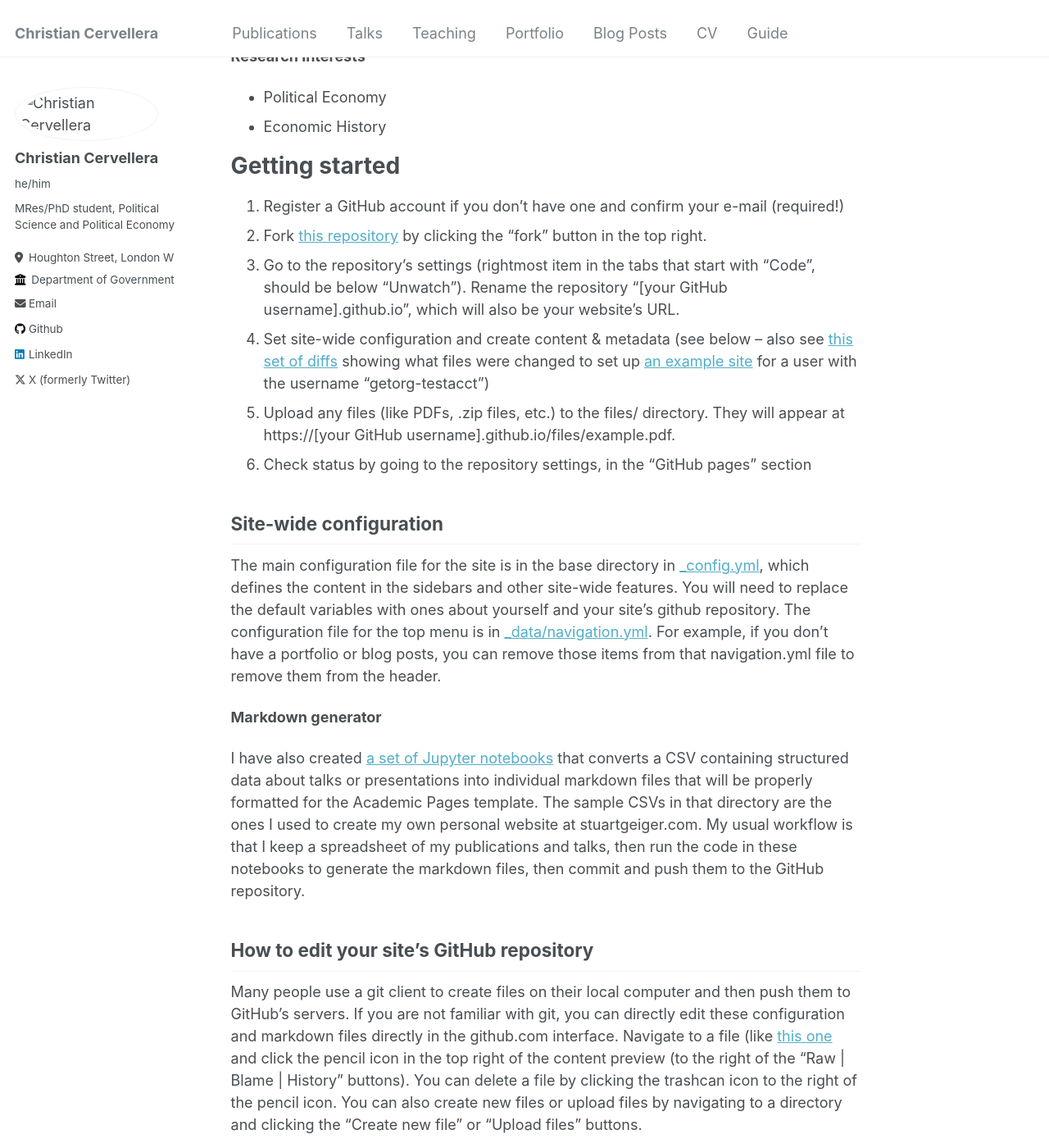
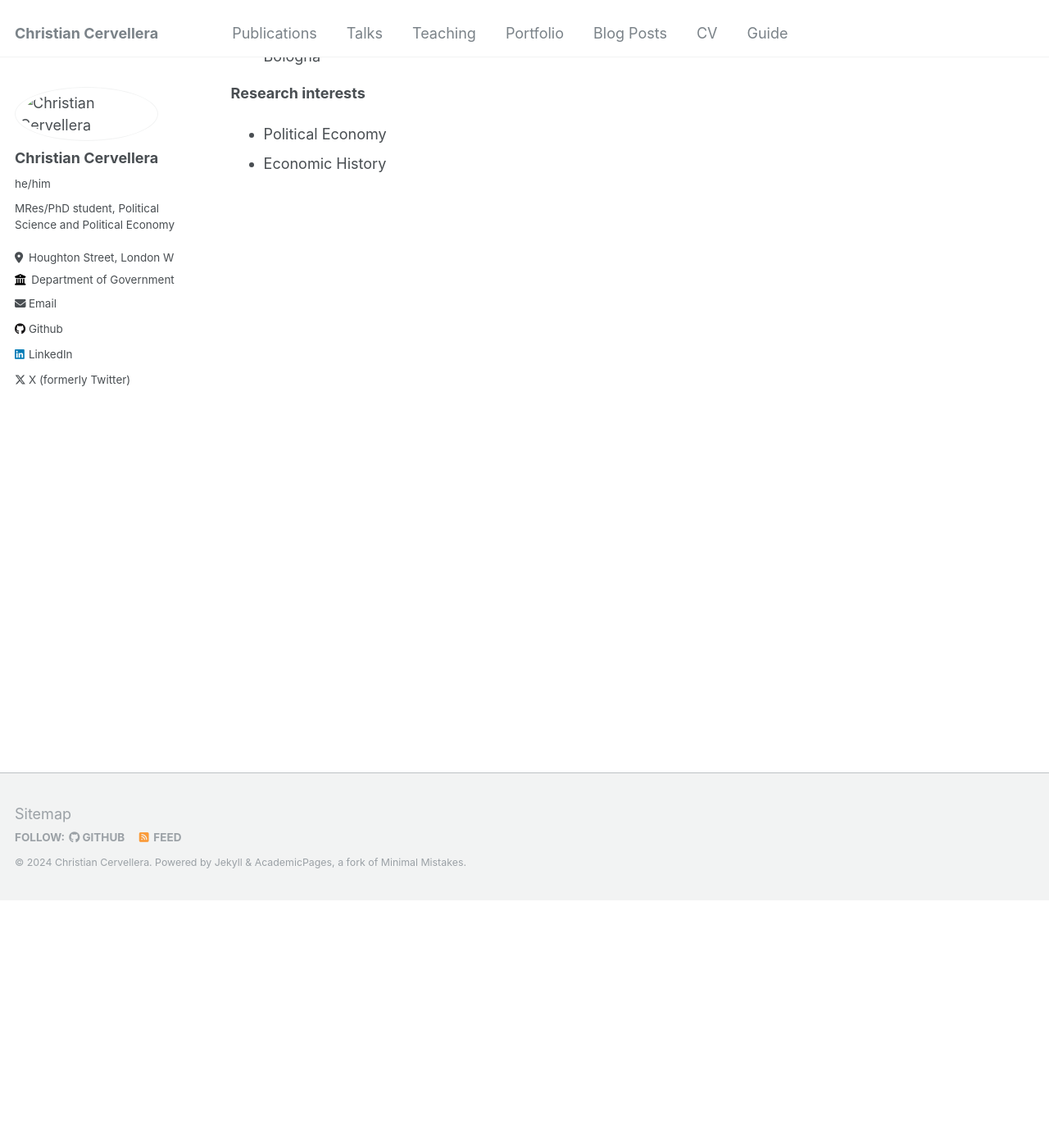
Before and after one commit to ritwika-das/ritwika-das.github.io, a Jekyll site: the page built from _pages/about.md, in a window 1280 px wide and 1400 px high, scrolled down 302 px. Shown: the whole window at 82% size. Built offline with Jekyll 4.4.1, drawn with Linux system fonts in a browser that asks for light colours; some of the changed text lies outside the part shown.

Commit message:
Update about.md

```diff
--- a/_pages/about.md
+++ b/_pages/about.md
@@ -8,6 +8,7 @@ redirect_from:
 ---
 
 MRes student in Political Science at the LSE.
+----
 
 **Previously:**
 - Pre-doctoral fellow at FAIR - CELE, Norwegian School of Economics
@@ -16,33 +17,3 @@ MRes student in Political Science at the LSE.
 **Research interests**
 - Political Economy
 - Economic History
-
-Getting started
-======
-1. Register a GitHub account if you don't have one and confirm your e-mail (required!)
-1. Fork [this repository](https://github.com/academicpages/academicpages.github.io) by clicking the "fork" button in the top right.
-1. Go to the repository's settings (rightmost item in the tabs that start with "Code", should be below "Unwatch"). Rename the repository "[your GitHub username].github.io", which will also be your website's URL.
-1. Set site-wide configuration and create content & metadata (see below -- also see [this set of diffs](http://archive.is/3TPas) showing what files were changed to set up [an example site](https://getorg-testacct.github.io) for a user with the username "getorg-testacct")
-1. Upload any files (like PDFs, .zip files, etc.) to the files/ directory. They will appear at https://[your GitHub username].github.io/files/example.pdf.
-1. Check status by going to the repository settings, in the "GitHub pages" section
-
-Site-wide configuration
-------
-The main configuration file for the site is in the base directory in [_config.yml](https://github.com/academicpages/academicpages.github.io/blob/master/_config.yml), which defines the content in the sidebars and other site-wide features. You will need to replace the default variables with ones about yourself and your site's github repository. The configuration file for the top menu is in [_data/navigation.yml](https://github.com/academicpages/academicpages.github.io/blob/master/_data/navigation.yml). For example, if you don't have a portfolio or blog posts, you can remove those items from that navigation.yml file to remove them from the header.
-
-
-**Markdown generator**
-
-I have also created [a set of Jupyter notebooks](https://github.com/academicpages/academicpages.github.io/tree/master/markdown_generator
-) that converts a CSV containing structured data about talks or presentations into individual markdown files that will be properly formatted for the Academic Pages template. The sample CSVs in that directory are the ones I used to create my own personal website at stuartgeiger.com. My usual workflow is that I keep a spreadsheet of my publications and talks, then run the code in these notebooks to generate the markdown files, then commit and push them to the GitHub repository.
-
-How to edit your site's GitHub repository
-------
-Many people use a git client to create files on their local computer and then push them to GitHub's servers. If you are not familiar with git, you can directly edit these configuration and markdown files directly in the github.com interface. Navigate to a file (like [this one](https://github.com/academicpages/academicpages.github.io/blob/master/_talks/2012-03-01-talk-1.md) and click the pencil icon in the top right of the content preview (to the right of the "Raw | Blame | History" buttons). You can delete a file by clicking the trashcan icon to the right of the pencil icon. You can also create new files or upload files by navigating to a directory and clicking the "Create new file" or "Upload files" buttons.
-
-Example: editing a markdown file for a talk
-![Editing a markdown file for a talk](/images/editing-talk.png)
-
-For more info
-------
-More info about configuring Academic Pages can be found in [the guide](https://academicpages.github.io/markdown/). The [guides for the Minimal Mistakes theme](https://mmistakes.github.io/minimal-mistakes/docs/configuration/) (which this theme was forked from) might also be helpful.
```
